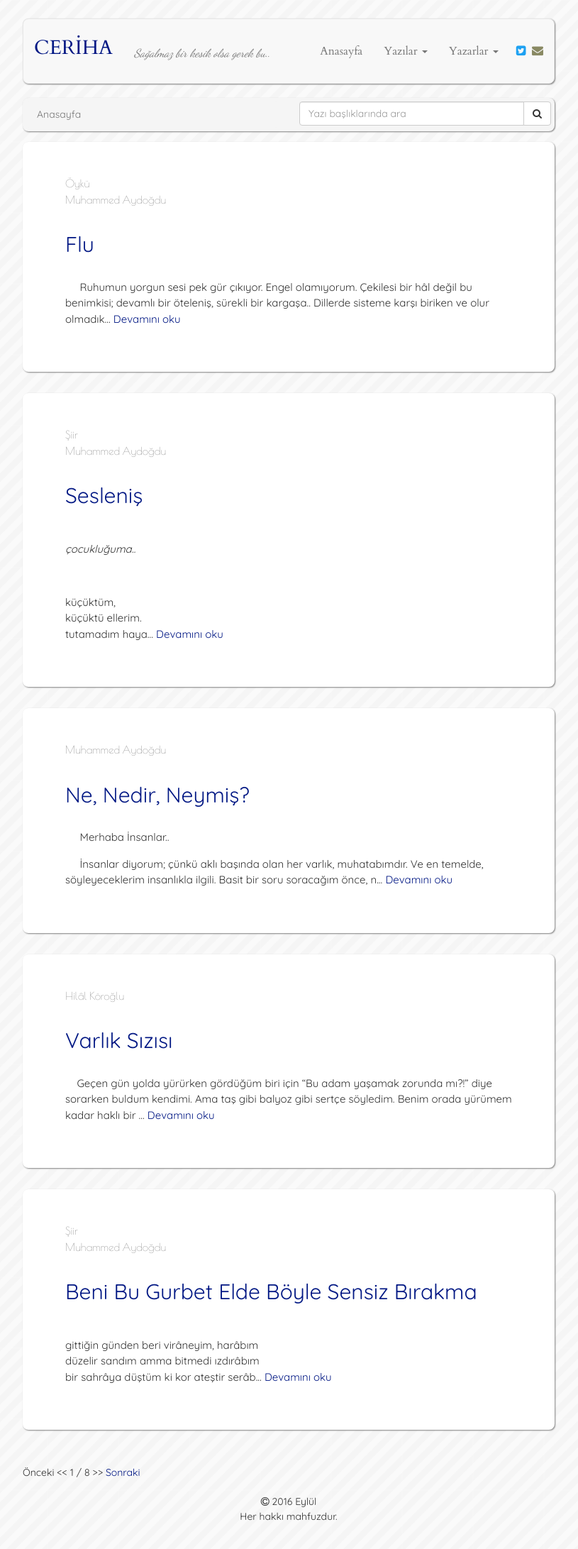
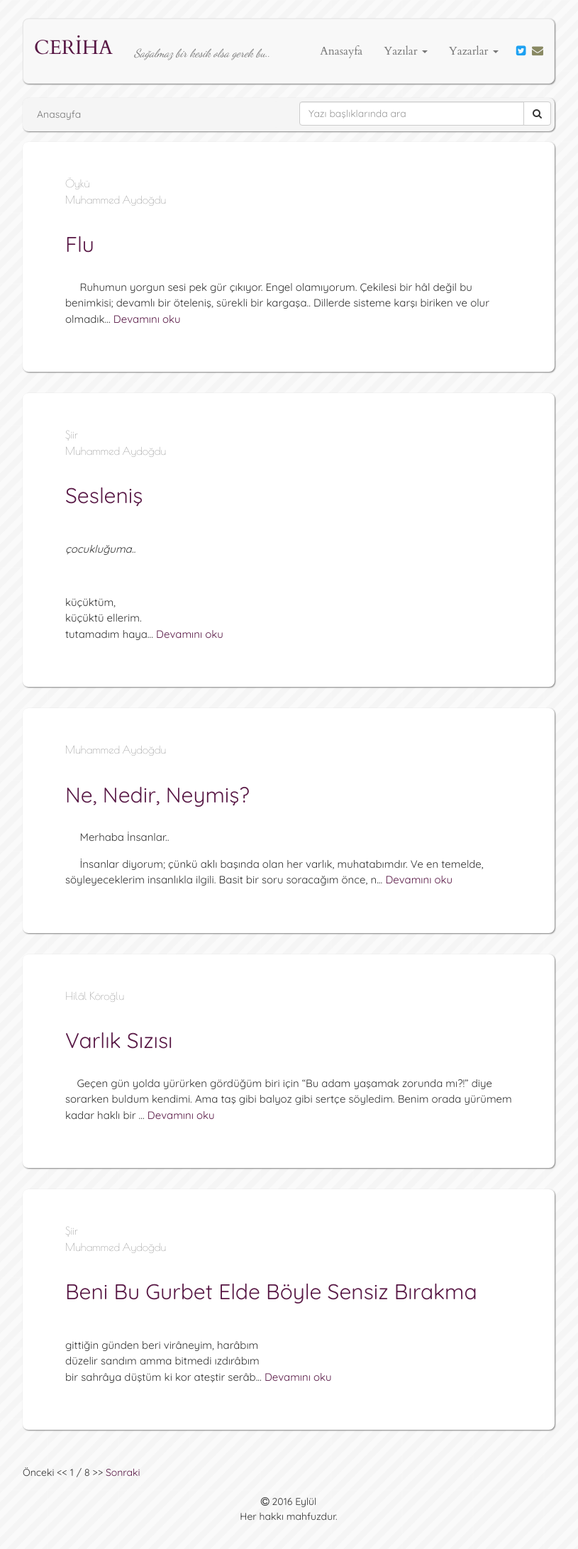
Before and after one commit to muhammedaydogdu/muhammedaydogdu.github.io, a Jekyll site: the page built from index.html, in a window 1280 px wide. Shown: the whole page at 71% size, without its empty margins (233-1048 px from the left). Built offline with Jekyll 4.4.1, drawn with Linux system fonts in a browser that asks for light colours; some web fonts are replaced; the list of posts is cut into pages by our own code.

Commit message:
Update style.css

```diff
--- a/css/style.css
+++ b/css/style.css
@@ -10,20 +10,20 @@ body {
 }
 
 a {
-  color: #021884;
+  color: #581845;
 }
 
 a:hover {
-  color: #021884;
+  color: #581845;
 }
 
 a:focus {
-  color: #021884;
+  color: #581845;
   text-decoration: none;
 }
 
 h2 {
-  color: #021884;
+  color: #581845;
 }
 
 .container .navbar {
@@ -36,16 +36,16 @@ h2 {
 }
 
 .navbar .navbar-brand {
-  color: #021884;
+  color: #581845;
   font-size: 28px;
 }
 
 .navbar .navbar-brand:hover {
-  color: #021884;
+  color: #581845;
 }
 
 .navbar .navbar-brand:focus {
-  color: #021884;
+  color: #581845;
 }
 
 .navbar .navbar-text {
```
